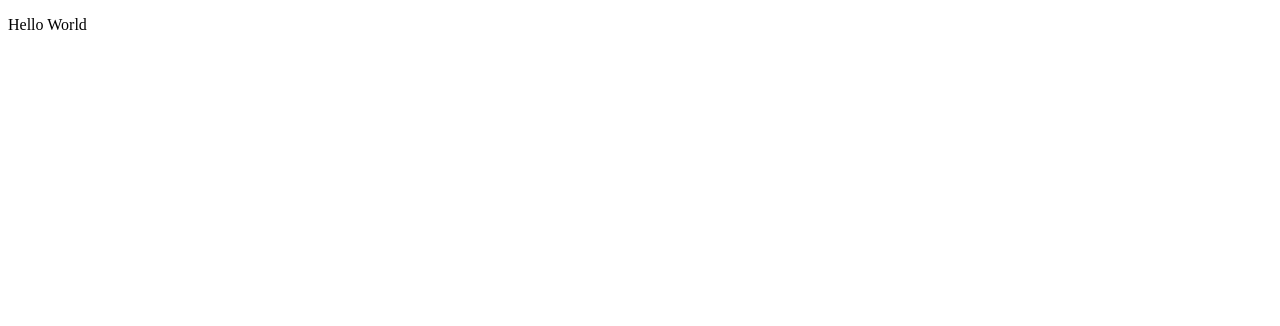
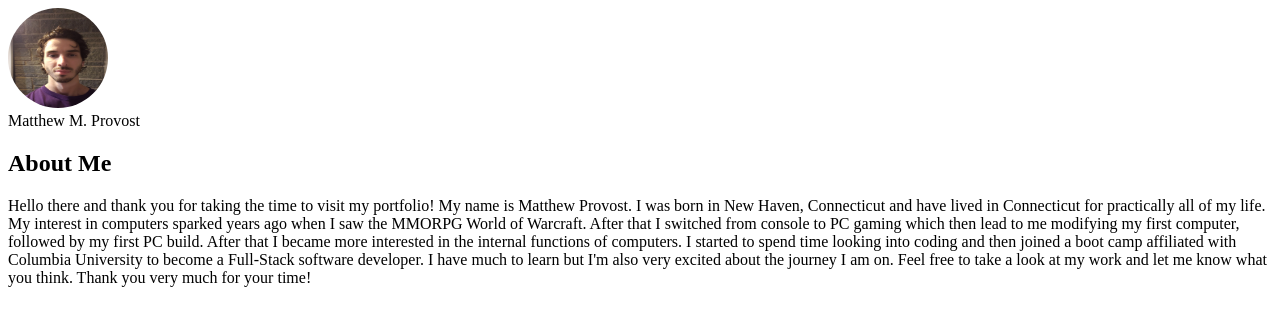
Before and after one commit to provostma21/Portfolio, a React (Create React App) app: page / in a window 1280 px wide. Shown: the top 326 px of the page. Built offline with nearby package versions, Linux system fonts and the light colour scheme.

Commit message:
connected Home page to app.js, added Styles folder for css

```diff
--- a/src/App.js
+++ b/src/App.js
@@ -1,8 +1,10 @@
+import Home from "../src/pages/Home";
+
 function App() {
   return (
     <div className="App">
       <header className="App-header">
-        <p>Hello World</p>
+        <Home />
       </header>
     </div>
   );
--- a/src/pages/Home.js
+++ b/src/pages/Home.js
@@ -1,8 +1,10 @@
 import PortPhoto from "../assets/images/port_photo.jpg";
+import "../pages/Styles/Home.css";
 
 export default function Home() {
   return (
     <>
+      <img className="PortPhoto" src={PortPhoto} alt="Portfolio"></img>
       <header>Matthew M. Provost</header>
       <h2>About Me</h2>
       <p>
@@ -11,9 +13,9 @@ export default function Home() {
         lived in Connecticut for practically all of my life. My interest in
         computers sparked years ago when I saw the MMORPG World of Warcraft.
         After that I switched from console to PC gaming which then lead to me
-        modifying my first computer followed by my first PC build. After that I
+        modifying my first computer, followed by my first PC build. After that I
         became more interested in the internal functions of computers. I started
-        to spend time looking into coding and then joined a bootcamp affiliated
+        to spend time looking into coding and then joined a boot camp affiliated
         with Columbia University to become a Full-Stack software developer. I
         have much to learn but I'm also very excited about the journey I am on.
         Feel free to take a look at my work and let me know what you think.
--- /dev/null
+++ b/src/pages/Styles/Home.css
@@ -0,0 +1,5 @@
+.PortPhoto {
+    border-radius: 50%;
+    width: 100px;
+    height: 100px;
+}
```
